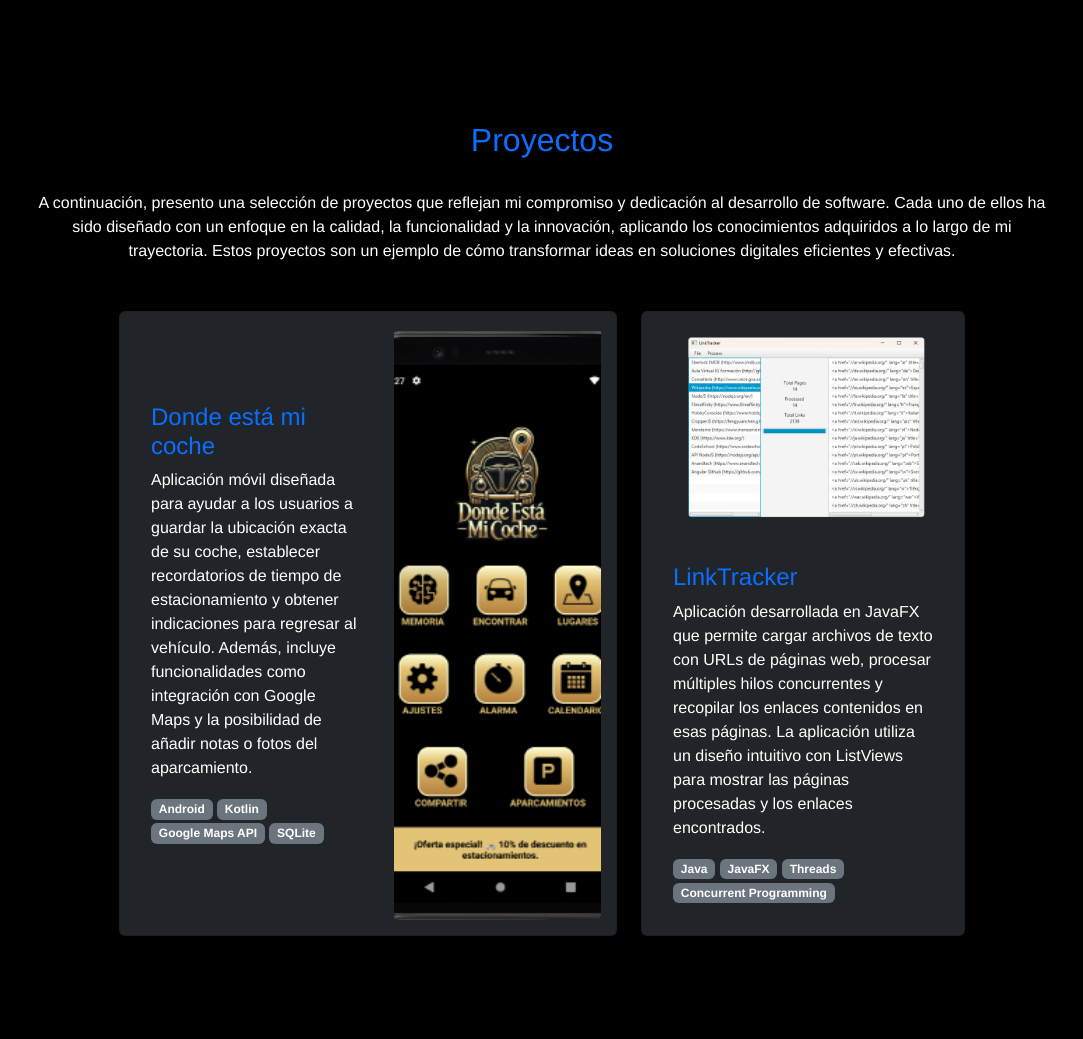
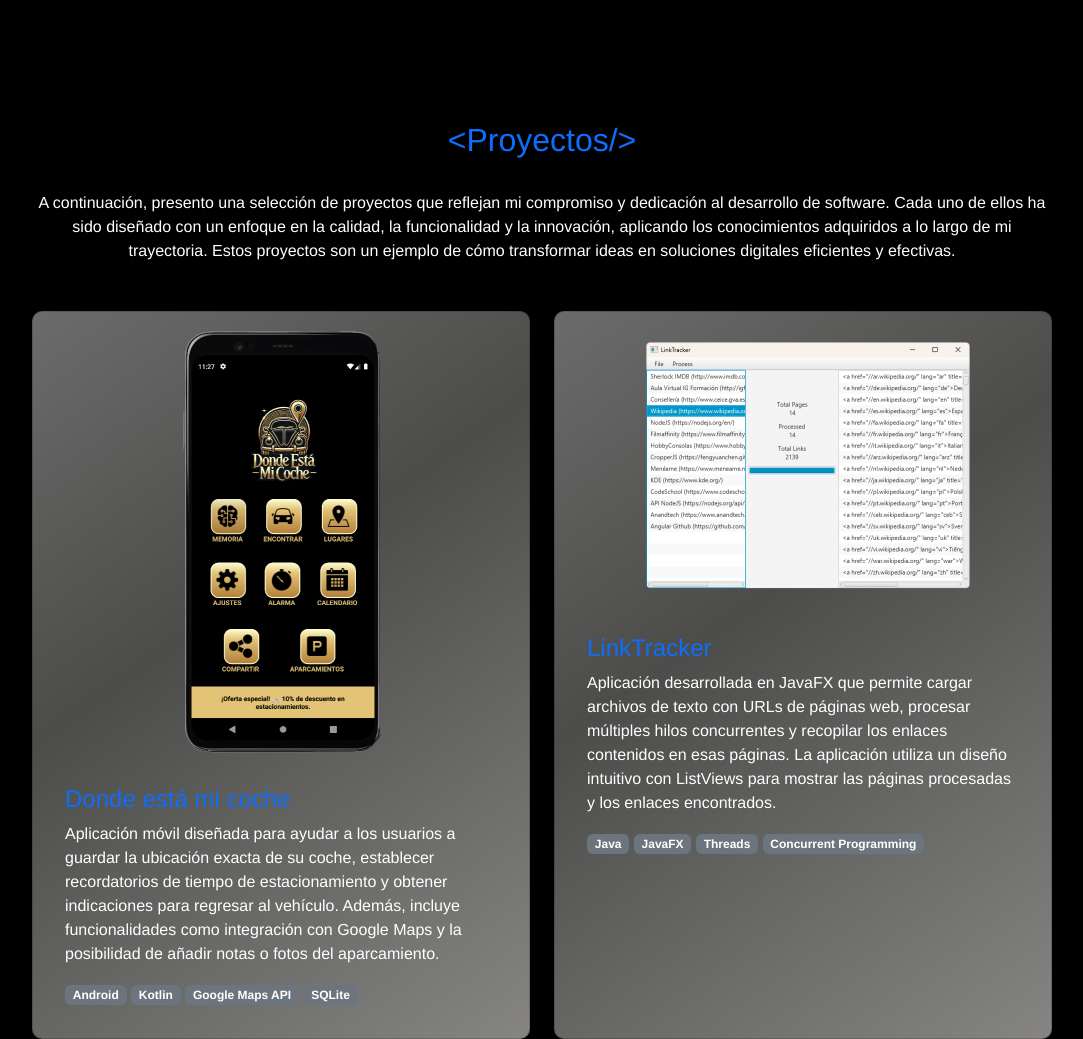
Before and after one commit to IvanFerrerF/Portfolio, a plain HTML site: page index.html in a window 1280 px wide. Shown: the part 1120-2159 px from the top of the page, without its empty margins (98-1181 px from the left). Before the commit the page ends 2128 px from the top, so only its background shows below. Drawn offline with nearby package versions, Linux system fonts and the light colour scheme.

Commit message:
metalizado card

```diff
--- a/css/style.css
+++ b/css/style.css
@@ -37,3 +37,29 @@ h2 {
     color: rgb(255, 255, 255);
     margin-top: 40px;
 }
+
+.card-metal {
+    background: linear-gradient(145deg, #98989c, #4c4d4a, #acaaaa);
+    background-size: 200% 200%;
+    animation: gradientAnimation 4s ease infinite;
+    border-radius: 10px;
+    box-shadow: 0 4px 10px rgba(0, 0, 0, 0.5);
+  }
+
+  /* Animación para el efecto metalizado dinámico */
+  @keyframes gradientAnimation {
+    0% {
+      background-position: 0% 50%;
+    }
+    50% {
+      background-position: 100% 50%;
+    }
+    100% {
+      background-position: 0% 50%;
+    }
+  }
+
+  /* Opcional: bordes redondeados en las imágenes */
+  .card img {
+    border-radius: 10px;
+  }
--- a/index.html
+++ b/index.html
@@ -71,7 +71,7 @@
           </figure>
           <section class="col-lg-8 col-12">
             <article>
-              <h2 class="text-primary pb-4" id="Acerca">Sobre mí</h2>
+              <h2 class="text-primary pb-4" id="Acerca">&lt;Sobre mí/&gt;</h2>
               <p>Soy un apasionado del aprendizaje constante y la superación personal. Recientemente he finalizado mis
                 estudios como desarrollador backend, lo que representa un paso importante en mi trayectoria profesional.
                 Durante este proceso, he adquirido habilidades sólidas en tecnologías clave del desarrollo web y
@@ -94,7 +94,7 @@
 
       <!--Proyectos-->
       <section class="proyectos container-fluid p-5 bg-black text-white">
-        <h2 class="text-primary text-center pb-4" id="Proyectos">Proyectos</h2>
+        <h2 class="text-primary text-center pb-4" id="Proyectos">&lt;Proyectos/&gt;</h2>
         <p class="text-center mb-5">
           A continuación, presento una selección de proyectos que reflejan mi compromiso y dedicación al desarrollo de
           software. Cada uno de ellos ha sido diseñado con un enfoque en la calidad, la funcionalidad y la innovación,
@@ -103,16 +103,17 @@
         </p>
         <div class="row justify-content-center">
           <!-- Proyecto 1 -->
-          <div class="col-lg-6 col-md-8 col-12 mb-4">
-            <div class="card bg-dark text-white h-100 d-flex flex-row" style="padding: 15px; gap: 20px;">
-              <!-- Texto -->
-              <div class="card-body d-flex flex-column justify-content-center" style="flex: 1;">
+<div class="col-lg-6 col-12 mb-4">
+  <div class="card card-metal bg-dark text-white h-100 p-3">
+    <figure class="text-center mb-3">
+      <img src="./img/img_DEMC.png" alt="Proyecto 1" class="img-fluid rounded" style="object-fit: cover;">
+    </figure>
+    <div class="card-body">
       <h4 class="card-title text-primary">Donde está mi coche</h4>
       <p class="card-text">
         Aplicación móvil diseñada para ayudar a los usuarios a guardar la ubicación exacta de su coche,
         establecer recordatorios de tiempo de estacionamiento y obtener indicaciones para regresar al
-                  vehículo.
-                  Además, incluye funcionalidades como integración con Google Maps y la posibilidad de añadir notas o
+        vehículo. Además, incluye funcionalidades como integración con Google Maps y la posibilidad de añadir notas o
         fotos del aparcamiento.
       </p>
       <div class="stack">
@@ -122,28 +123,21 @@
         <span class="badge bg-secondary">SQLite</span>
       </div>
     </div>
-              <!-- Imagen -->
-              <div class="card-image" style="flex: 1;">
-                <img src="./img/img_DEMC.png" alt="Proyecto 1" class="img-fluid rounded-end h-100"
-                  style="object-fit: cover;">
   </div>
 </div>
-          </div>
-          <!-- Proyecto LinkTracker -->
-          <div class="col-lg-4 col-md-6 col-12 mb-4">
-            <div class="card bg-dark text-white h-100" style="padding: 15px; gap: 20px;">
-              <div class="card-image text-center">
-                <img src="./img/img_linktracker.png" alt="Proyecto LinkTracker" class="img-fluid rounded-top"
-                  style="height: 200px; object-fit: cover;">
-              </div>
+
+<!-- Proyecto 2 -->
+<div class="col-lg-6 col-12 mb-4">
+  <div class="card card-metal bg-dark text-white h-100 p-3">
+    <figure class="text-center mb-3">
+      <img src="./img/img_linktracker.png" alt="Proyecto LinkTracker" class="img-fluid rounded" style="object-fit: cover;">
+    </figure>
     <div class="card-body">
       <h4 class="card-title text-primary">LinkTracker</h4>
       <p class="card-text">
         Aplicación desarrollada en JavaFX que permite cargar archivos de texto con URLs de páginas web,
-                  procesar
-                  múltiples hilos concurrentes y recopilar los enlaces contenidos en esas páginas. La aplicación utiliza
-                  un diseño
-                  intuitivo con ListViews para mostrar las páginas procesadas y los enlaces encontrados.
+        procesar múltiples hilos concurrentes y recopilar los enlaces contenidos en esas páginas. La aplicación utiliza
+        un diseño intuitivo con ListViews para mostrar las páginas procesadas y los enlaces encontrados.
       </p>
       <div class="stack">
         <span class="badge bg-secondary">Java</span>
@@ -154,6 +148,8 @@
     </div>
   </div>
 </div>
+
+
 
 
         </div>
```
Lines whose indentation alone changed are shown as unchanged.
